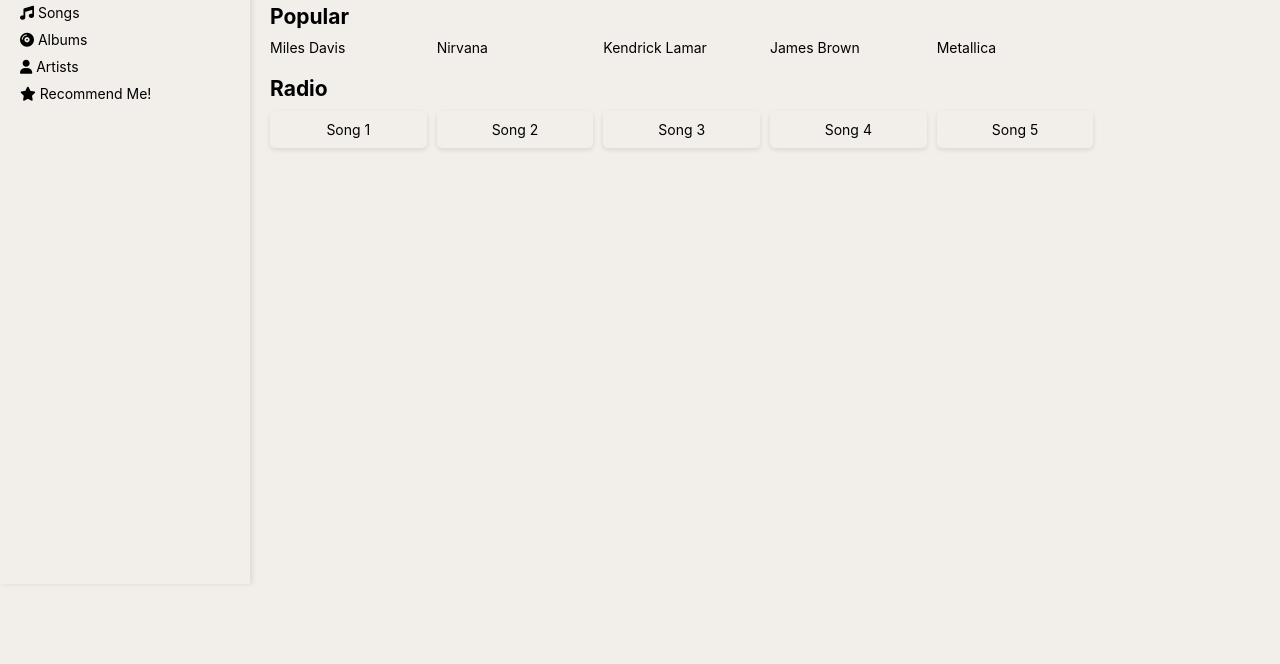
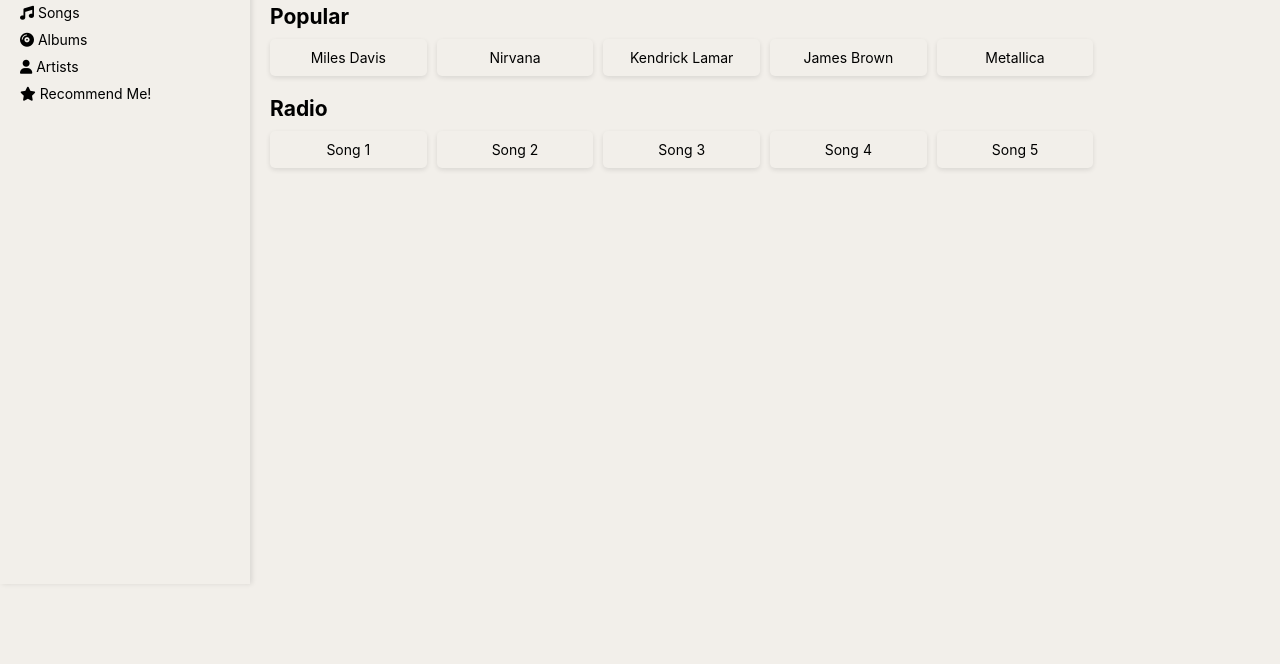
Before and after one commit to Ludensburger/recommender-working, a plain HTML site: page index.html in a window 1280 px wide. Shown: the part 136-800 px from the top of the page. Drawn offline with Linux system fonts and the light colour scheme; no server answers.

Commit message:
Add styles for artist elements with hover effects

```diff
--- a/style.css
+++ b/style.css
@@ -211,6 +211,30 @@
   box-shadow: 0 4px 10px rgba(0, 0, 0, 0.2);
 }
 
+.artist1,
+.artist2,
+.artist3,
+.artist4,
+.artist5 {
+  background: #f2efea;
+  /* Apple's white */
+  padding: 10px;
+  border-radius: 5px;
+  box-shadow: 0 2px 5px rgba(0, 0, 0, 0.1);
+  text-align: center;
+  color: #000000;
+  /* Black text */
+  transition: box-shadow 0.3s ease;
+}
+
+.artist1:hover,
+.artist2:hover,
+.artist3:hover,
+.artist4:hover,
+.artist5:hover {
+  box-shadow: 0 4px 10px rgba(0, 0, 0, 0.2);
+}
+
 .genre-cards {
   display: grid;
   grid-template-columns: repeat(4, 1fr);
```
